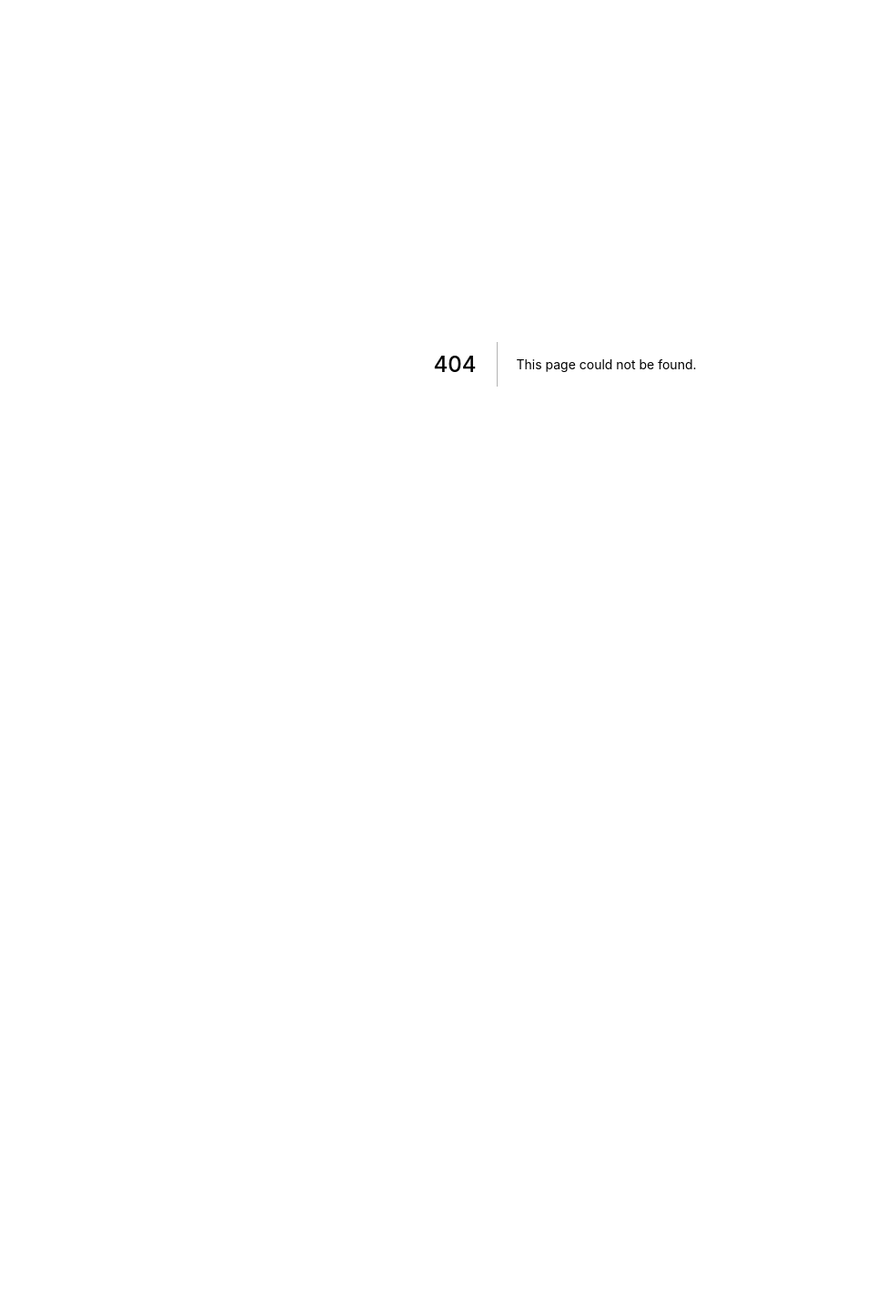
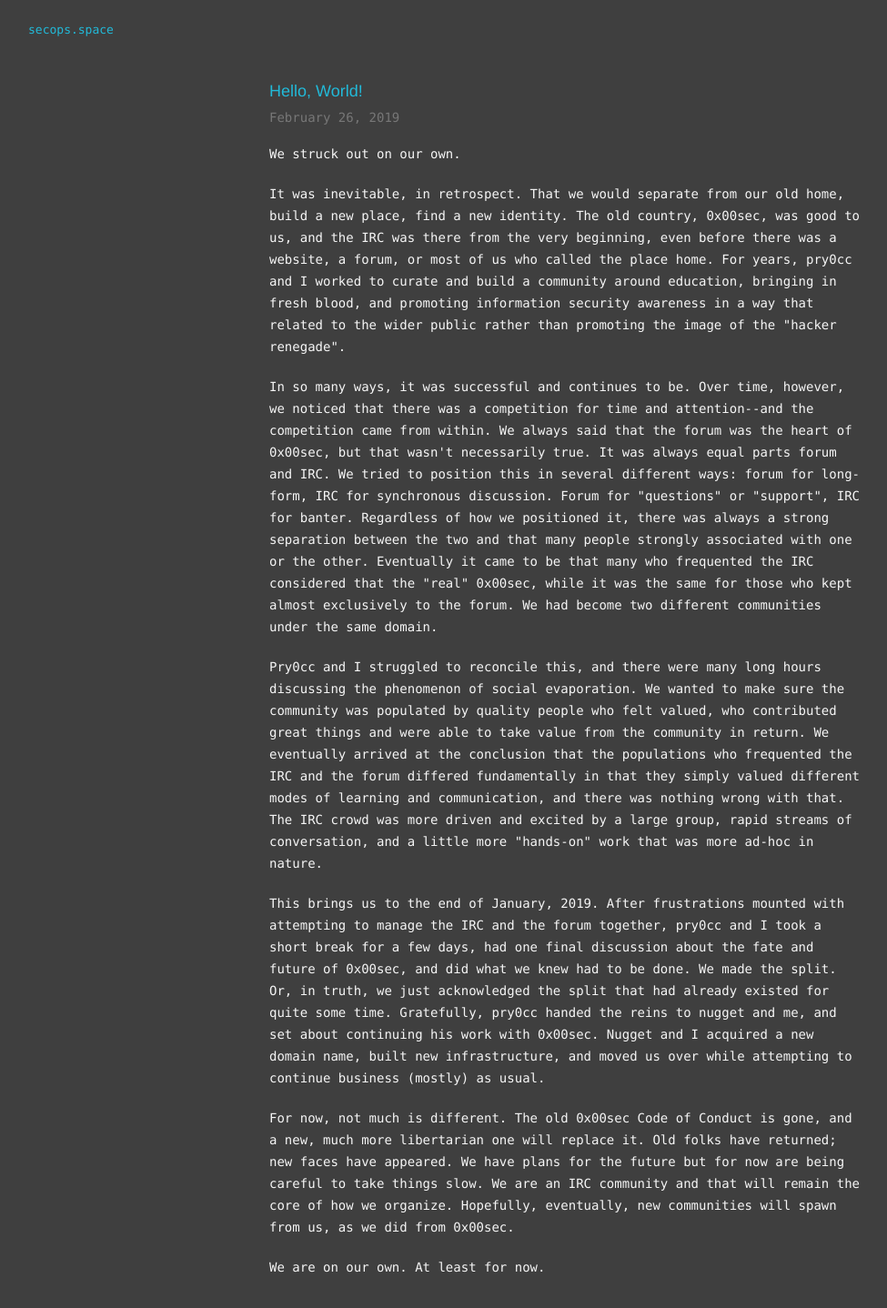
Before and after one commit to Shazzberry/secops.space, a Next.js app: page /2019/hello-world in a window 1280 px wide. Before the commit this address had no page. Shown: the top 1438 px of the page at 91% size, without its empty margins (19-994 px from the left). Before the commit the page ends 800 px from the top, so only its background shows below. Built offline with nearby package versions, Linux system fonts and the light colour scheme.

Commit message:
New post: Hello, World

```diff
--- /dev/null
+++ b/pages/2019/hello-world.js
@@ -0,0 +1,29 @@
+import Head from 'next/head'
+import Post from '../../layouts/post'
+import Meta from '../../components/post/meta'
+import Quote from '../../components/post/quote'
+import P from '../../components/post/paragraph'
+import Title from '../../components/post/title'
+
+export default () => (
+  <Post>
+    <Head><title>Hello, World!</title></Head>
+    <Title>Hello, World!</Title>
+    <Meta date="February 26, 2019" />
+
+    <P>We struck out on our own.</P>
+
+    <P>It was inevitable, in retrospect. That we would separate from our old home, build a new place, find a new identity. The old country, 0x00sec, was good to us, and the IRC was there from the very beginning, even before there was a website, a forum, or most of us who called the place home. For years, pry0cc and I worked to curate and build a community around education, bringing in fresh blood, and promoting information security awareness in a way that related to the wider public rather than promoting the image of the "hacker renegade".</P>
+
+    <P>In so many ways, it was successful and continues to be. Over time, however, we noticed that there was a competition for time and attention--and the competition came from within. We always said that the forum was the heart of 0x00sec, but that wasn't necessarily true. It was always equal parts forum and IRC. We tried to position this in several different ways: forum for long-form, IRC for synchronous discussion. Forum for "questions" or "support", IRC for banter. Regardless of how we positioned it, there was always a strong separation between the two and that many people strongly associated with one or the other. Eventually it came to be that many who frequented the IRC considered that the "real" 0x00sec, while it was the same for those who kept almost exclusively to the forum. We had become two different communities under the same domain.</P>
+
+    <P>Pry0cc and I struggled to reconcile this, and there were many long hours discussing the phenomenon of social evaporation. We wanted to make sure the community was populated by quality people who felt valued, who contributed great things and were able to take value from the community in return. We eventually arrived at the conclusion that the populations who frequented the IRC and the forum differed fundamentally in that they simply valued different modes of learning and communication, and there was nothing wrong with that. The IRC crowd was more driven and excited by a large group, rapid streams of conversation, and a little more "hands-on" work that was more ad-hoc in nature.</P>
+
+    <P>This brings us to the end of January, 2019. After frustrations mounted with attempting to manage the IRC and the forum together, pry0cc and I took a short break for a few days, had one final discussion about the fate and future of 0x00sec, and did what we knew had to be done. We made the split. Or, in truth, we just acknowledged the split that had already existed for quite some time. Gratefully, pry0cc handed the reins to nugget and me, and set about continuing his work with 0x00sec. Nugget and I acquired a new domain name, built new infrastructure, and moved us over while attempting to continue business (mostly) as usual.</P>
+
+    <P> For now, not much is different. The old 0x00sec Code of Conduct is gone, and a new, much more libertarian one will replace it. Old folks have returned; new faces have appeared. We have plans for the future but for now are being careful to take things slow. We are an IRC community and that will remain the core of how we organize. Hopefully, eventually, new communities will spawn from us, as we did from 0x00sec.</P>
+
+    <P>We are on our own. At least for now.</P>
+
+  </Post>
+)
--- a/posts.json
+++ b/posts.json
@@ -1,9 +1,9 @@
 {
   "posts": [
     {
-      "id": "lorem-ipsum",
+      "id": "hello-world",
       "date": "February 26, 2019",
-      "title": "Lorem Impsum"
+      "title": "Hello, World!"
     }
   ]
 }
```
Also changed, not shown: pages/2019/lorem-ipsum.js (deleted, +0 -26 lines).
